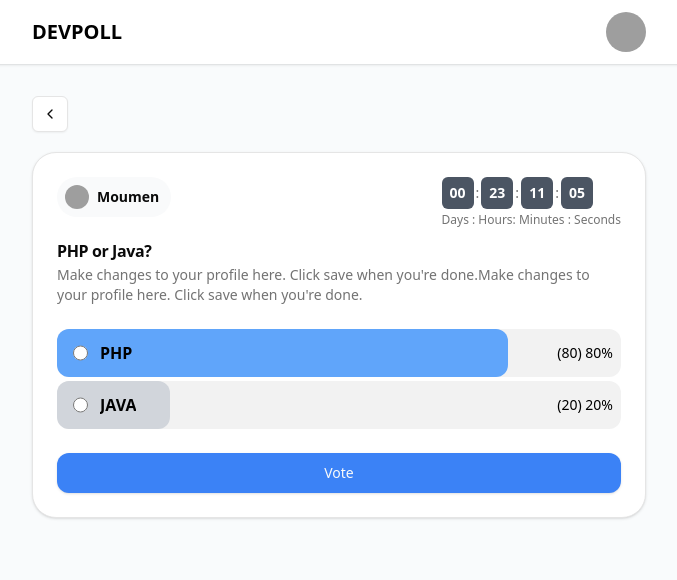
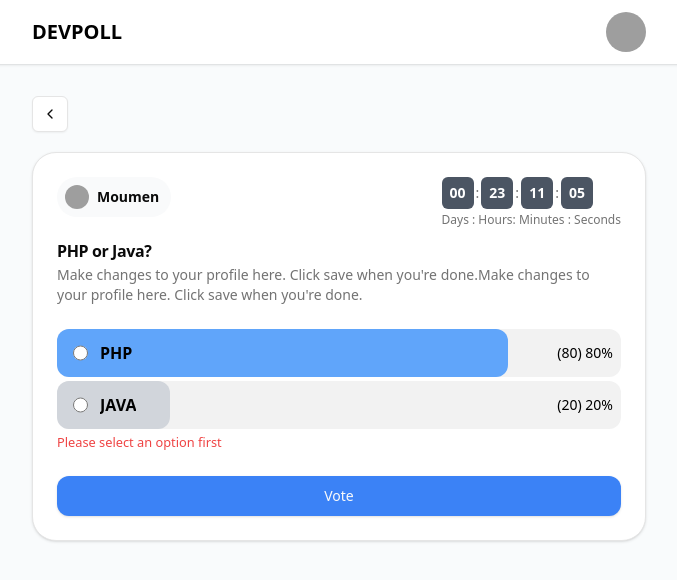
Before and after one commit to ElectraVote-Web-App/DevPoll, a React (Vite) app in the folder client/: page /polls/1 in a window 1280 px wide. Shown: the top 580 px of the page, without its empty margins (301-978 px from the left). Built offline with nearby package versions, Linux system fonts and the light colour scheme; grey boxes are pictures that could not be loaded.

Commit message:
add error in poll page

```diff
--- a/client/src/components/SondageBars.jsx
+++ b/client/src/components/SondageBars.jsx
@@ -14,6 +14,8 @@ export const SondageBars = () => {
     },
 
   ];
+
+  const error = "Please select an option first";
 
 
   return (
@@ -57,6 +59,7 @@ export const SondageBars = () => {
           ></div>
         </div>
       ))}
+      {error && (<p className="text-[0.8rem] font-medium text-destructive">{error}</p>)}
     </form>
   )
 }
--- a/client/src/components/VoteBars.jsx
+++ b/client/src/components/VoteBars.jsx
@@ -9,6 +9,8 @@ export const VoteBars = () => {
       stage_name: "JAVA",
     },
   ];
+
+  const error = "Please select an option first";
 
   return (
     <form className={`space-y-1`}>
@@ -40,6 +42,7 @@ export const VoteBars = () => {
           </label>
         </div>
       ))}
+      {error && (<p className="text-[0.8rem] font-medium text-destructive">{error}</p>)}
     </form>
   );
 };
--- a/client/src/pages/PollPage.jsx
+++ b/client/src/pages/PollPage.jsx
@@ -18,7 +18,7 @@ function PollPage() {
   const navigate = useNavigate();
   const navigateBack = () => {
     const hasHistory = window.history.state !== null;
-    navigate(hasHistory ? -1 : "/");
+    navigate(hasHistory ? -1 : "/polls");
   };
   const {id} = useParams();
   const pollType = id % 2 === 0 ?"vote" : "sondage";
```
